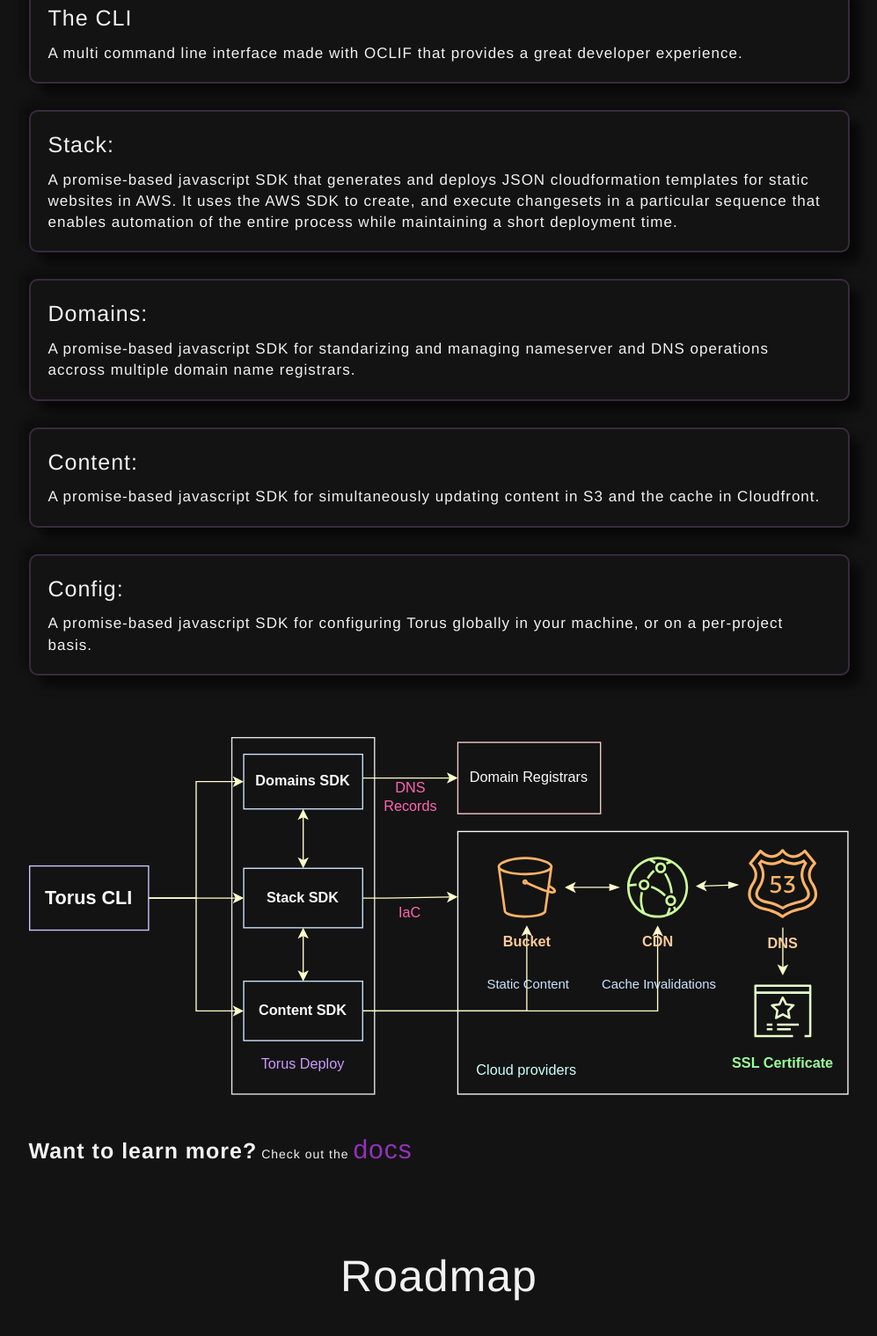
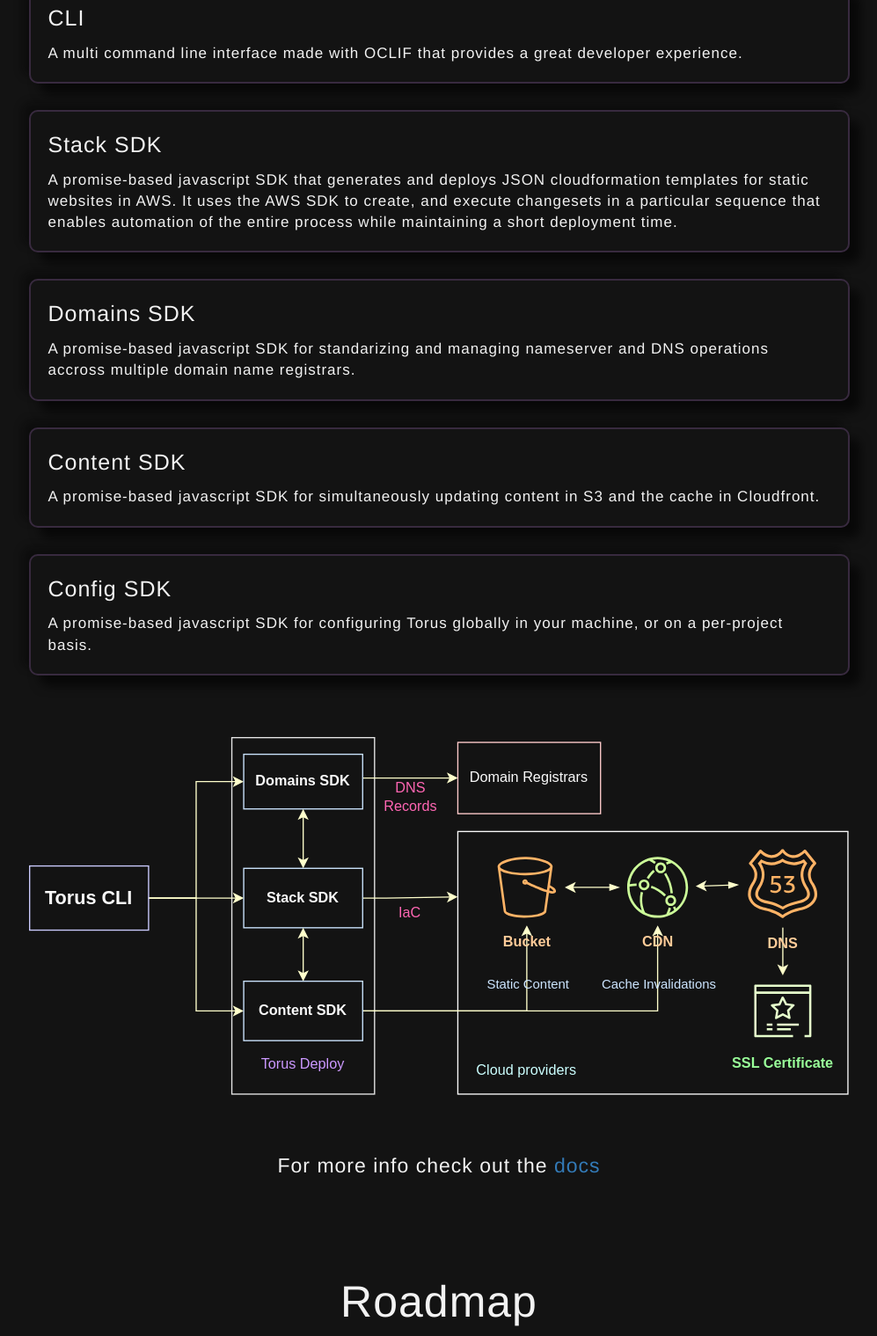
Before and after one commit to torus-tools/site, a plain HTML site: page index.html in a window 1280 px wide. Shown: the part 4370-5889 px from the top of the page at 88% size, without its empty margins (141-1138 px from the left). Drawn offline with Linux system fonts and the light colour scheme.

Commit message:
made changes in index

```diff
--- a/index.html
+++ b/index.html
@@ -252,12 +252,12 @@
        </div>
 
        <div class="card-sdk neumorphic-sdk">
-        <h3 class="sdk-title">The CLI</h3>
+        <h3 class="sdk-title">CLI</h3>
         <p class="p-main">A multi command line interface made with OCLIF that provides a great developer experience.</p>
       </div>
 
        <div class="card-sdk neumorphic-sdk">
-         <h3 class="sdk-title">Stack:</h3>
+         <h3 class="sdk-title">Stack SDK</h3>
          <p class="p-main">A promise-based javascript SDK that generates and deploys JSON cloudformation templates for static websites
            in AWS. It uses the AWS SDK to create, and execute changesets in a particular sequence that enables
            automation of the entire process while maintaining a short deployment time.</p>
@@ -265,19 +265,19 @@
 
 
        <div class="card-sdk neumorphic-sdk">
-         <h3 class="sdk-title">Domains:</h3>
+         <h3 class="sdk-title">Domains SDK</h3>
          <p class="p-main">A promise-based javascript SDK for standarizing and managing nameserver and DNS operations accross multiple domain name registrars.</p>
        </div>
 
 
 
        <div class="card-sdk neumorphic-sdk">
-         <h3 class="sdk-title">Content:</h3>
+         <h3 class="sdk-title">Content SDK</h3>
          <p class="p-main">A promise-based javascript SDK for simultaneously updating content in S3 and the cache in Cloudfront.</p>
        </div>
 
        <div class="card-sdk neumorphic-sdk">
-        <h3 class="sdk-title">Config:</h3>
+        <h3 class="sdk-title">Config SDK</h3>
         <p class="p-main">A promise-based javascript SDK for configuring Torus globally in your machine, or on a per-project basis.</p>
       </div>
 
@@ -290,12 +290,8 @@
   </section>
 
 <section class="pt-3">
-  <div class="container">
-      <div>
-        <h5 class="font-banner">Want to learn more?  </h5>
-
-      <p style="display: inline-block;"> Check out the</p>
-      <a id="docs" href="#docs">docs</a>
+  <div class="container text-center">
+      <h3 style="display: inline-block;"> For more info check out the <a href="#docs">docs</a></h3>
   </div>
 </section>
 
@@ -343,10 +339,9 @@
       <div class="grid-sdk">
           <div class="text-center text-md-left">
             <h4 class="gradient-text" style="font-size: 5rem;">Join Us</h4>
-            <p class="p-main">We are a fully open source project and welcome everyone to join us. If you are interested check out our contribution guide and jump into the project board.</p>
+            <p class="p-main">We are a fully open source project and welcome everyone to join us. If you are interested in contributing, or just want to see what we are currently working on, click on the project board bellow.</p>
           </div>
           <div class="pb-3">
-            <h3 style="text-align: center;">Click the board</h3>
             <a href="https://github.com/orgs/torus-tools/projects/1"><img src="img/board.svg" alt="" class="img-board center"> </a>
           </div>
         </section>
```
Also changed, not shown: img/sdk_cli_rel.png.
